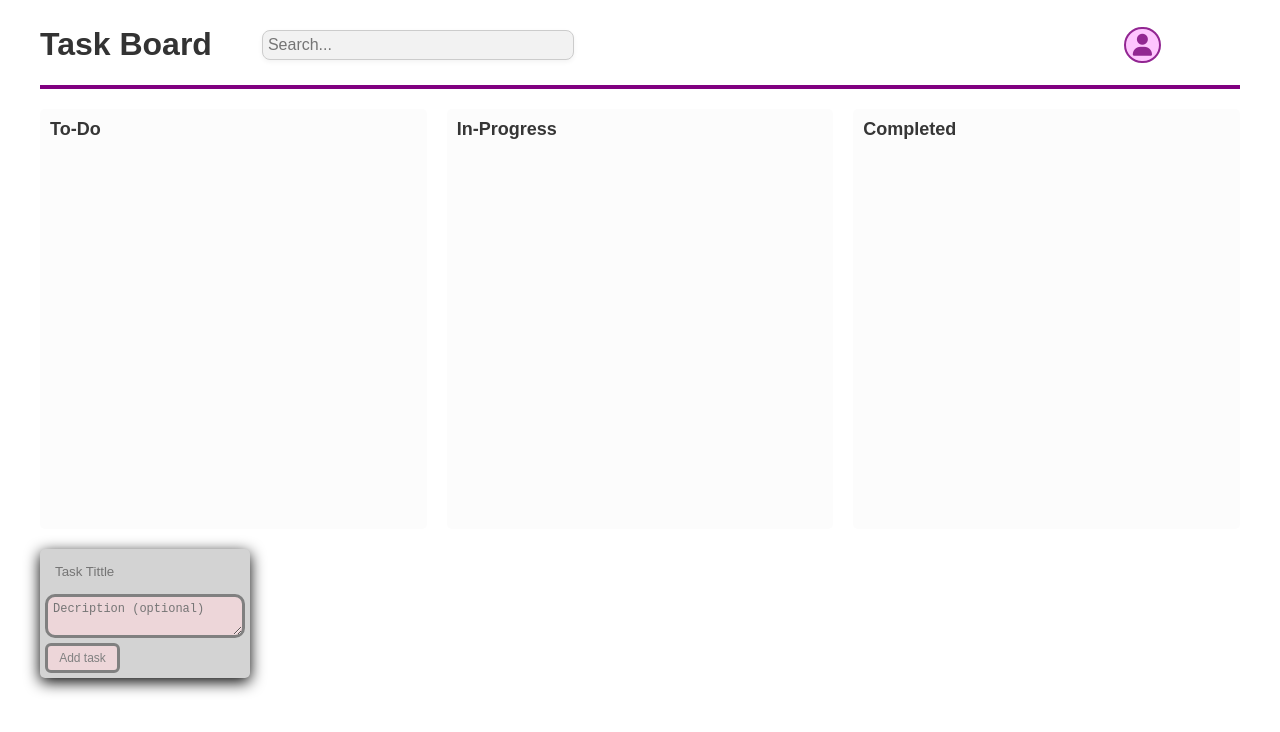
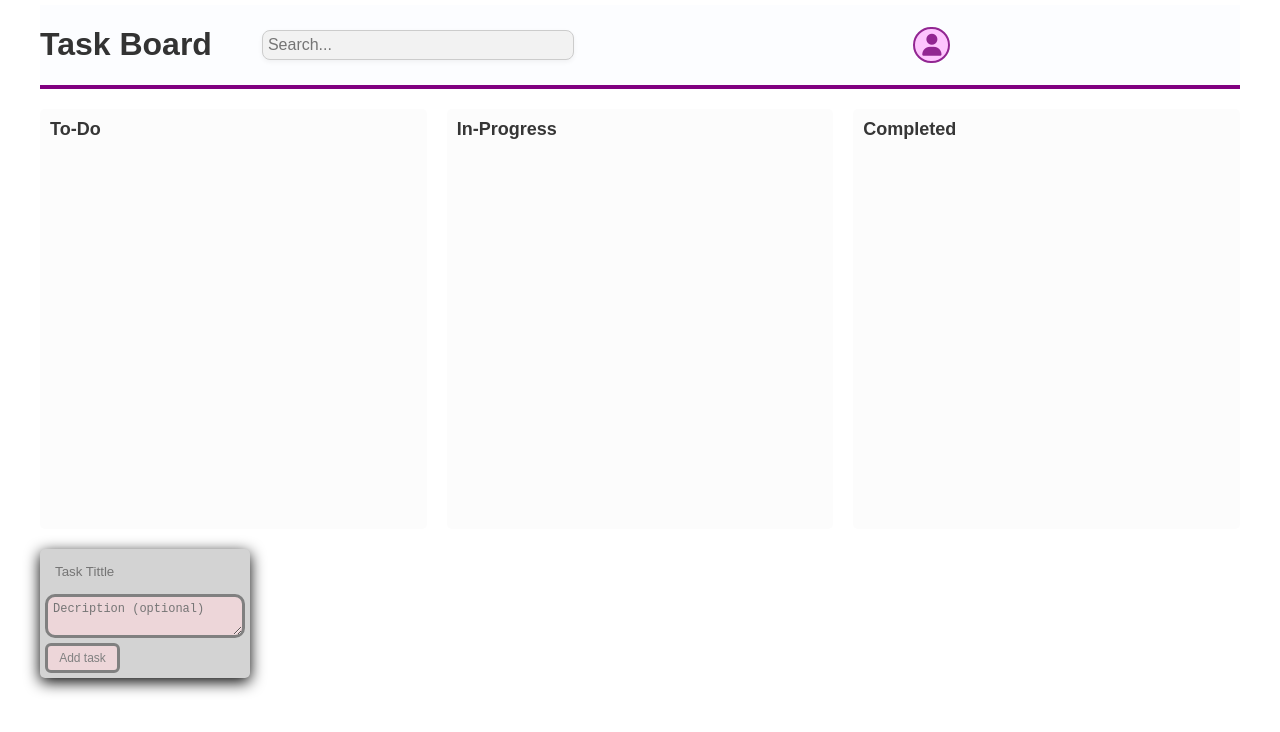
Before and after one commit to cole831/task-project, a plain HTML site: page index.html in a window 1280 px wide. Drawn offline with Linux system fonts and the light colour scheme.

Commit message:
Fixed some visual issues

```diff
--- a/style.css
+++ b/style.css
@@ -17,6 +17,10 @@ header {
     margin-bottom: 20px;
     border-bottom: 4px solid;
     border-color: purple;
+    position: sticky;
+    top: 0;
+    background: #fcfdff;
+    z-index: 100;
 
 }
 
@@ -37,9 +41,9 @@ h1 {
   }
 
   .fa-user{
+    margin: auto;
     text-align: center;
     font-size: 22px;
-    margin-left: 500px;
     background-color: rgb(254, 197, 254);
     color: rgb(146, 38, 146);
     padding: 5px;
```
